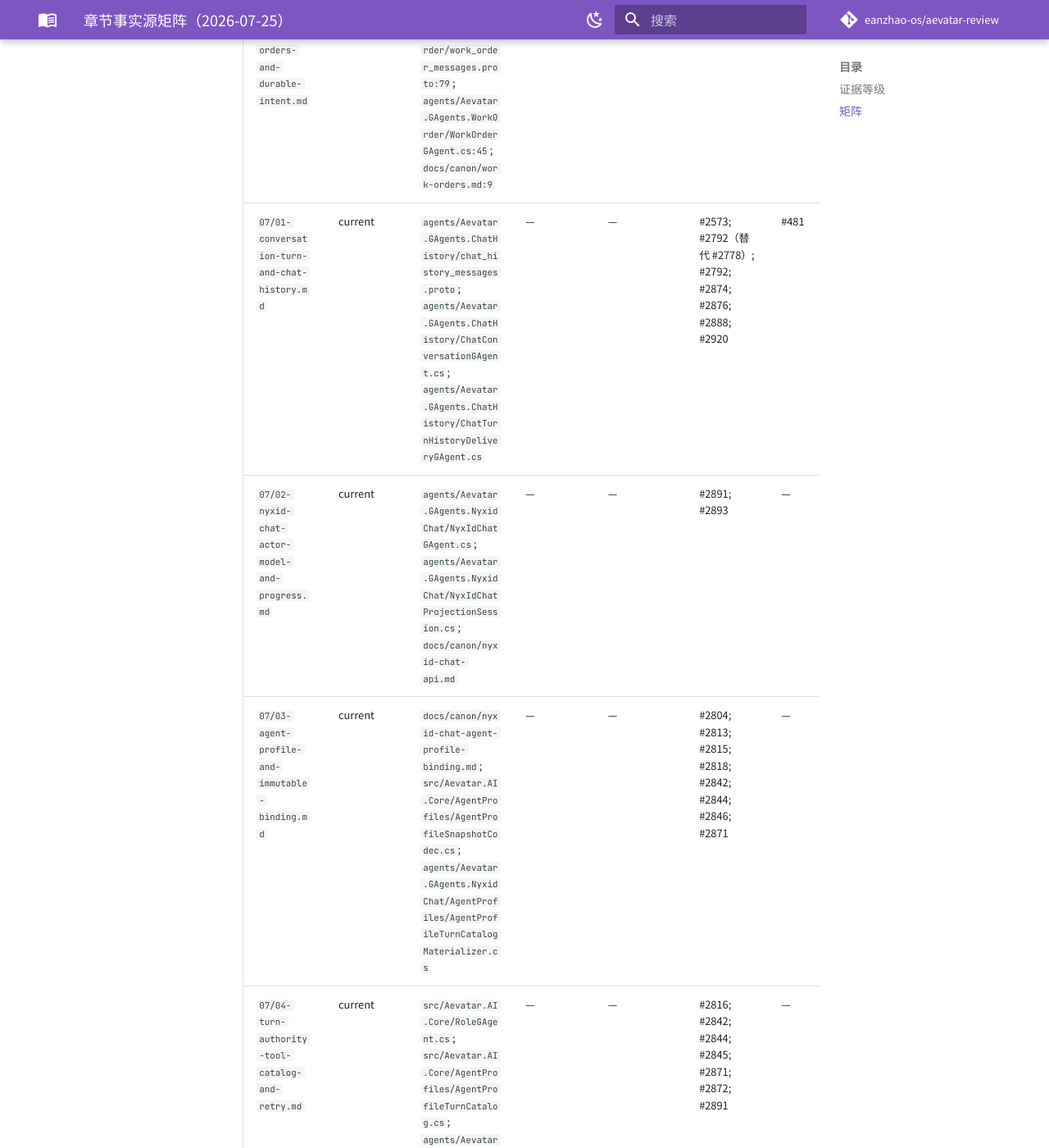
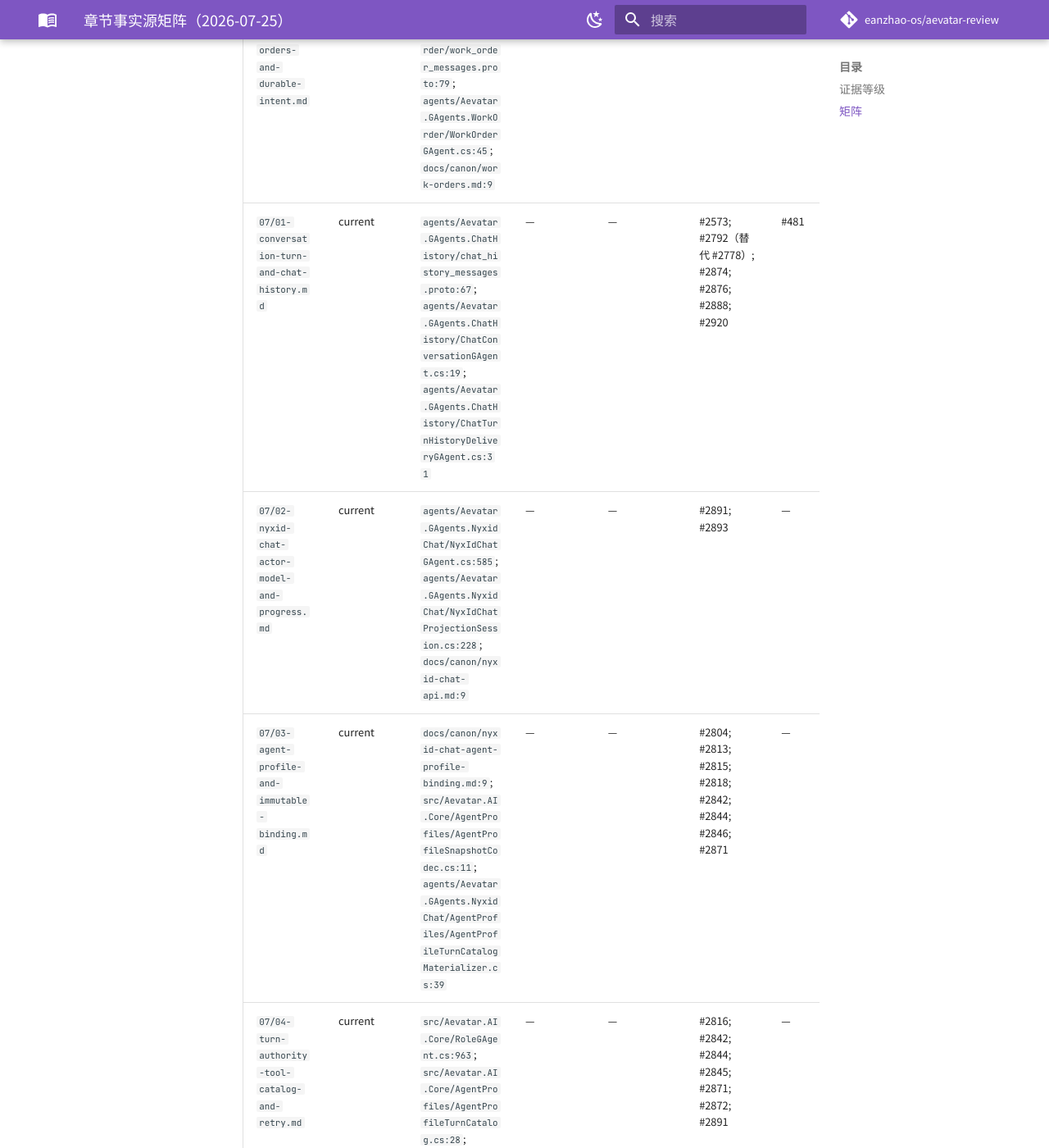
Before and after one commit to eanzhao-os/aevatar-review, an MkDocs documentation site: the page built from docs/migration/2026-07-25-source-matrix.md, in a window 1280 px wide and 1400 px high, scrolled down 12337 px. Shown: the whole window at 82% size. Built offline with MkDocs 1.6.1 and Material for MkDocs 9.7.7, drawn with Linux system fonts in a browser that asks for light colours; comment, search, counter and statistics services are not loaded; some of the changed text lies outside the part shown.

Commit message:
docs(07): record conversation and profile chapters

```diff
--- a/docs/migration/2026-07-25-source-matrix.md
+++ b/docs/migration/2026-07-25-source-matrix.md
@@ -63,10 +63,10 @@
 | `06/03-catalog-visibility-and-scope-authorization.md` | current | `docs/canon/workflow-catalog-visibility.md:13`; `src/workflow/Aevatar.Workflow.Projection/Projectors/WorkflowCatalogCurrentStateProjector.cs:40`; `src/workflow/Aevatar.Workflow.Projection/Workflows/WorkflowCatalogReadModelQueryPort.cs:23` | — | — | #2913; #2925 | #2389 | — | resolved |
 | `06/04-studio-commands-acks-and-readmodels.md` | current | `src/Aevatar.Studio.Hosting/Endpoints/StudioMemberEndpoints.cs:46`; `src/Aevatar.Studio.Projection/CommandServices/ActorDispatchStudioMemberCommandService.cs:259`; `src/Aevatar.Studio.Projection/QueryPorts/ProjectionStudioMemberQueryPort.cs:37` | — | — | #1969; #2103; #2244; #2777; #2828; #2861; #2873; #2892 | #220; #222; #435; #1016; #2266; #2621; #2655; #2679; #2717; #2853 | — | resolved |
 | `06/05-work-orders-and-durable-intent.md` | current | `agents/Aevatar.GAgents.WorkOrder/work_order_messages.proto:79`; `agents/Aevatar.GAgents.WorkOrder/WorkOrderGAgent.cs:45`; `docs/canon/work-orders.md:9` | — | — | #2789 | #2949 | — | resolved |
-| `07/01-conversation-turn-and-chat-history.md` | current | `agents/Aevatar.GAgents.ChatHistory/chat_history_messages.proto`; `agents/Aevatar.GAgents.ChatHistory/ChatConversationGAgent.cs`; `agents/Aevatar.GAgents.ChatHistory/ChatTurnHistoryDeliveryGAgent.cs` | — | — | #2573; #2792（替代 #2778）; #2792; #2874; #2876; #2888; #2920 | #481 | — | pending |
-| `07/02-nyxid-chat-actor-model-and-progress.md` | current | `agents/Aevatar.GAgents.NyxidChat/NyxIdChatGAgent.cs`; `agents/Aevatar.GAgents.NyxidChat/NyxIdChatProjectionSession.cs`; `docs/canon/nyxid-chat-api.md` | — | — | #2891; #2893 | — | — | pending |
-| `07/03-agent-profile-and-immutable-binding.md` | current | `docs/canon/nyxid-chat-agent-profile-binding.md`; `src/Aevatar.AI.Core/AgentProfiles/AgentProfileSnapshotCodec.cs`; `agents/Aevatar.GAgents.NyxidChat/AgentProfiles/AgentProfileTurnCatalogMaterializer.cs` | — | — | #2804; #2813; #2815; #2818; #2842; #2844; #2846; #2871 | — | — | pending |
-| `07/04-turn-authority-tool-catalog-and-retry.md` | current | `src/Aevatar.AI.Core/RoleGAgent.cs`; `src/Aevatar.AI.Core/AgentProfiles/AgentProfileTurnCatalog.cs`; `agents/Aevatar.GAgents.NyxidChat/AgentProfiles/AgentProfileTurnCatalogMaterializer.cs` | — | — | #2816; #2842; #2844; #2845; #2871; #2872; #2891 | — | — | pending |
+| `07/01-conversation-turn-and-chat-history.md` | current | `agents/Aevatar.GAgents.ChatHistory/chat_history_messages.proto:67`; `agents/Aevatar.GAgents.ChatHistory/ChatConversationGAgent.cs:19`; `agents/Aevatar.GAgents.ChatHistory/ChatTurnHistoryDeliveryGAgent.cs:31` | — | — | #2573; #2792（替代 #2778）; #2874; #2876; #2888; #2920 | #481 | — | resolved |
+| `07/02-nyxid-chat-actor-model-and-progress.md` | current | `agents/Aevatar.GAgents.NyxidChat/NyxIdChatGAgent.cs:585`; `agents/Aevatar.GAgents.NyxidChat/NyxIdChatProjectionSession.cs:228`; `docs/canon/nyxid-chat-api.md:9` | — | — | #2891; #2893 | — | — | resolved |
+| `07/03-agent-profile-and-immutable-binding.md` | current | `docs/canon/nyxid-chat-agent-profile-binding.md:9`; `src/Aevatar.AI.Core/AgentProfiles/AgentProfileSnapshotCodec.cs:11`; `agents/Aevatar.GAgents.NyxidChat/AgentProfiles/AgentProfileTurnCatalogMaterializer.cs:39` | — | — | #2804; #2813; #2815; #2818; #2842; #2844; #2846; #2871 | — | — | resolved |
+| `07/04-turn-authority-tool-catalog-and-retry.md` | current | `src/Aevatar.AI.Core/RoleGAgent.cs:963`; `src/Aevatar.AI.Core/AgentProfiles/AgentProfileTurnCatalog.cs:28`; `agents/Aevatar.GAgents.NyxidChat/AgentProfiles/AgentProfileTurnCatalogMaterializer.cs:39` | — | — | #2816; #2842; #2844; #2845; #2871; #2872; #2891 | — | — | resolved |
 | `08/01-ingress-normalization-and-routing.md` | current | `agents/Aevatar.GAgents.Channel.Abstractions/protos/chat_activity.proto`; `agents/Aevatar.GAgents.Channel.Runtime/ConversationDispatchMiddleware.cs`; `src/Aevatar.ChatRouting.Core/ChatRouteResolver.cs` | — | — | — | #2358 | — | pending |
 | `08/02-channel-runtime-and-credential-boundary.md` | current | `agents/Aevatar.GAgents.Channel.Abstractions/protos/channel_contracts.proto`; `agents/Aevatar.GAgents.Channel.Runtime/Conversation/ConversationGAgent.cs`; `docs/adr/0012-channel-runtime-credential-boundary.md` | — | — | #2609; #2617; #2627; #2684; #2685; #2686; #2734; #2810; #2824; #2850; #2931 | #2461; #2812 | — | pending |
 | `08/03-lark-delivery-interaction-and-repair.md` | mixed | `agents/channels/Aevatar.GAgents.Channel.NyxIdRelay/ChannelCallbackEndpoints.cs`; `agents/channels/Aevatar.GAgents.Channel.NyxIdRelay/ChannelWorkflowResultDeliveryRepairService.cs`; `docs/canon/lark-reply-completion-semantics.md` | — | — | #2355; #2412; #2617; #2653; #2675; #2850; #2862 | #2357; #2358; #2359; #2754; #2812 | — | pending |
```
Also changed, not shown: docs/migration/2026-07-25-chapter-migration-ledger.md (+2 -2 lines), docs/migration/2026-07-25-target-chapters.md (+4 -4 lines).
